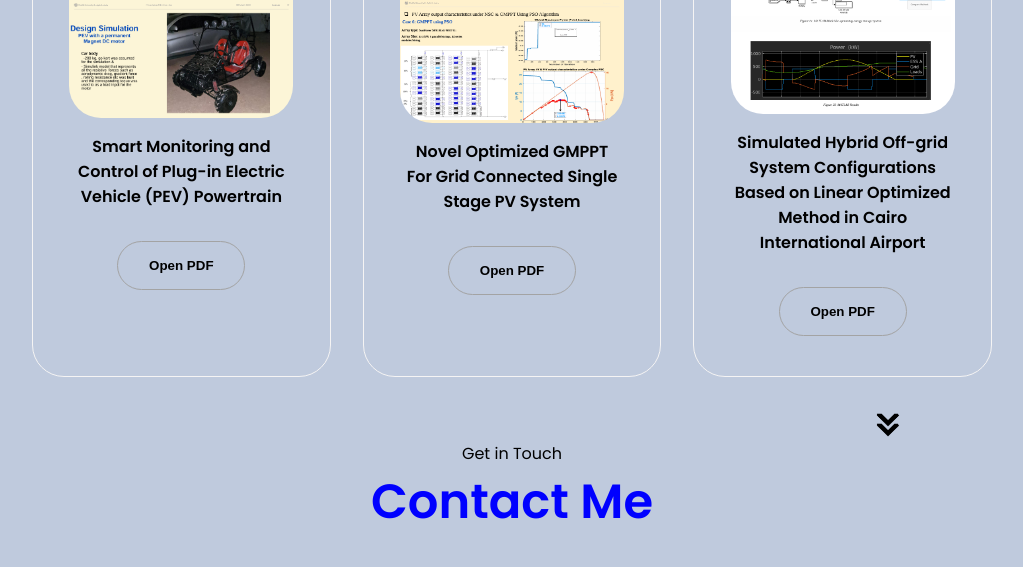
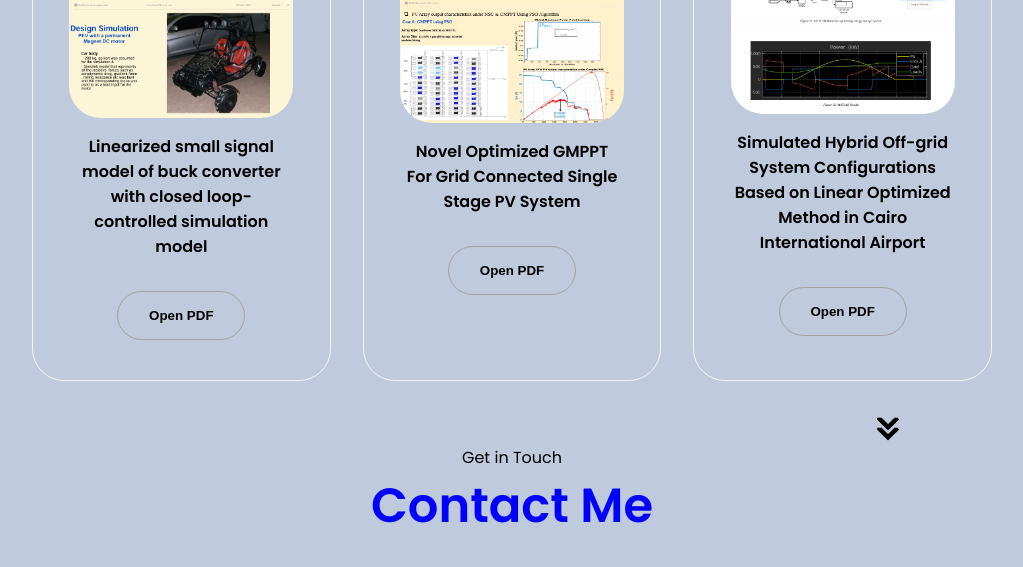
Before and after one commit to momer25/Personal_portfolio_website, a plain HTML site: page index.html in a window 1280 px wide. Shown: the part 2820-3387 px from the top of the page, without its empty margins (128-1151 px from the left). Drawn offline with Linux system fonts and the light colour scheme.

Commit message:
Updated P1

```diff
--- a/index.html
+++ b/index.html
@@ -283,8 +283,8 @@
                 class="project-img"
               />
             </div>
-            <h2 class="experience-sub-title project-title"> Smart Monitoring and Control of Plug-in
-              Electric Vehicle (PEV) Powertrain</h2>
+            <h2 class="experience-sub-title project-title"> Linearized small signal model of buck converter with
+              closed loop-controlled simulation model </h2>
             <div class="btn-container">
               <button
                 class="btn btn-color-2 project-btn"
```
